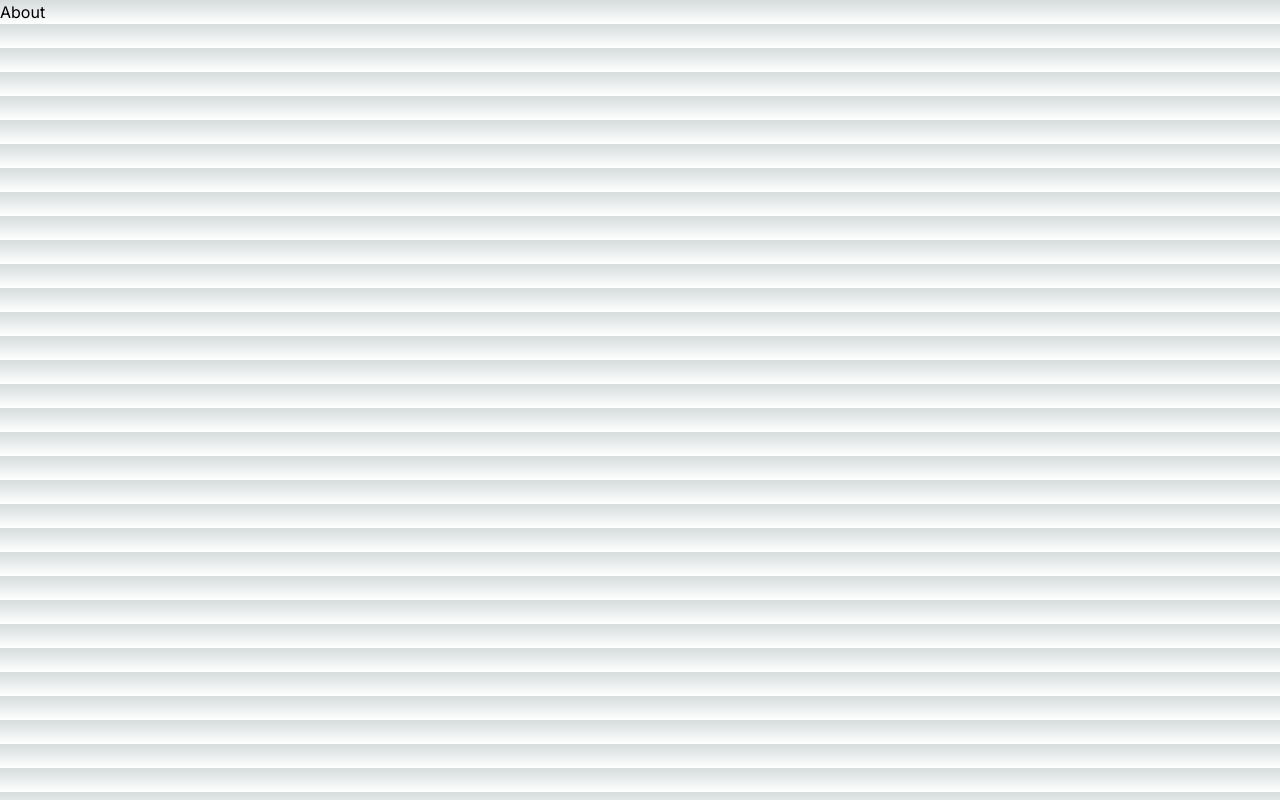
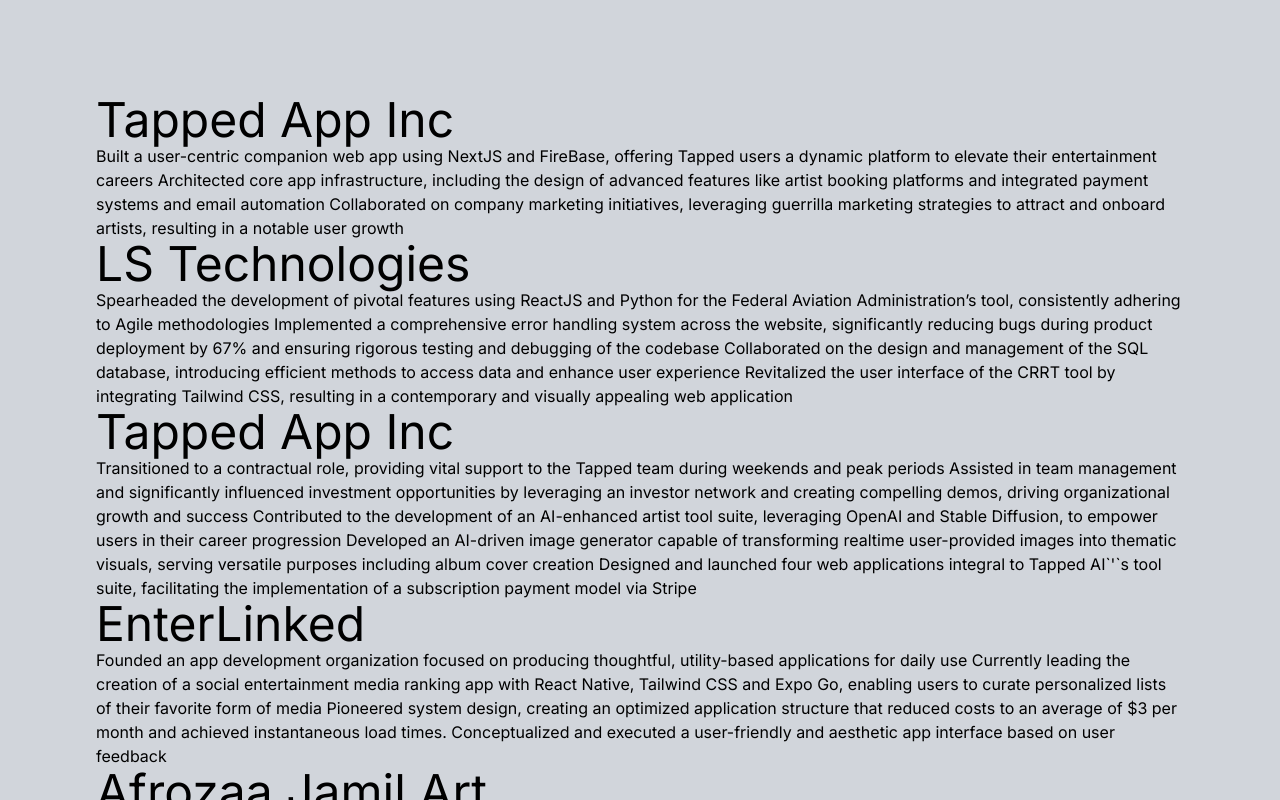
Before and after one commit to ArmaanJH/Armaan-Hossain, a Next.js app: page /work in a window 1280 px wide. Built offline with nearby package versions, Linux system fonts and the light colour scheme.

Commit message:
fixing stuff with contact and starting work on the my work page

```diff
--- a/src/app/components/contactForm.tsx
+++ b/src/app/components/contactForm.tsx
@@ -1,46 +1,55 @@
 import { motion } from 'framer-motion';
+import { useState } from 'react';
 
 type ContactFormProps = {
   onClose: () => void;
-}
+  className?: string;
+};
 
-export default function ContactForm({ onClose }: ContactFormProps) {
+export default function ContactForm({ onClose, className }: ContactFormProps) {
+  const [email, setEmail] = useState('');
+  const [message, setMessage] = useState('');
+
   return (
     <motion.div
       initial={{ opacity: 0 }}
       animate={{ opacity: 1 }}
       exit={{ opacity: 0 }}
       transition={{ duration: 0.5 }}
-      className="fixed top-1/2 left-1/2 transform -translate-x-1/2 -translate-y-1/2 bg-white p-6 shadow-lg rounded-lg max-w-lg w-full"
+      className={`fixed top-1/2 left-1/2 transform -translate-x-1/2 -translate-y-1/2 bg-gray-700 p-6 shadow-lg rounded-lg max-w-lg h-1/2 w-full z-50 ${className}`} // Apply className here
     >
-      <h2 className="text-xl font-bold mb-4">Contact Me</h2>
-      <form>
+      <form className='h-full flex flex-col'>
         <div className="mb-4">
-          <label className="block text-sm font-medium text-gray-700">Email</label>
+          <label className="block text-sm font-medium text-white">Email</label>
           <input
             type="email"
-            className="mt-1 p-2 block w-full border border-gray-300 rounded-md"
+            value={email}
+            onChange={(e) => setEmail(e.target.value)}
+            className="mt-1 p-2 block text-black w-full border border-gray-300 rounded-md"
             required
           />
         </div>
-        <div className="mb-4">
-          <label className="block text-sm font-medium text-gray-700">Message</label>
+        <div className="mb-4 flex-grow">
+          <label className="block text-sm font-medium text-white">Message</label>
           <textarea
-            className="mt-1 p-2 block w-full border border-gray-300 rounded-md"
-            rows={4}
+            value={message}
+            onChange={(e) => setMessage(e.target.value)}
+            className="mt-1 p-2 block text-black w-full border border-gray-300 rounded-md h-full"
             required
           ></textarea>
         </div>
-        <button type="submit" className="bg-blue-500 text-white px-4 py-2 rounded-md">
+        <div className='flex-shrink-0 flex flex-row'>
+          <button type="submit" className="bg-gray-500 font-bold w-1/2 text-white px-2 py-2 rounded-md">
             Send
           </button>
           <button
             type="button"
             onClick={onClose}
-          className="ml-4 bg-gray-500 text-white px-4 py-2 rounded-md"
+            className="ml-4 bg-red-400 font-bold w-1/2 text-white px-2 py-2 rounded-md"
           >
             Cancel
           </button>
+        </div>
       </form>
     </motion.div>
   );
--- a/src/app/page.tsx
+++ b/src/app/page.tsx
@@ -3,7 +3,7 @@
 import Link from "next/link";
 import { useState } from 'react';
 import ContactForm from "./components/contactForm";
-import { AnimatePresence } from "framer-motion";
+import { AnimatePresence, motion } from "framer-motion";
 
 export default function Home() {
   const [isFormVisible, setFormVisible] = useState(false);
@@ -66,6 +66,8 @@
               <p className="text-white text-center md:text-right text-4xl sm:text-6xl md:text-7xl font-bold leading-tight transition-transform transform hover:scale-105">ABOUT</p>
             </Link>
           </div>
+
+          {/*Contact Form Section*/}
           <div className="w-full mt-4">
             <p
               onClick={() => setFormVisible(true)}
@@ -74,11 +76,23 @@
                 CONTACT ME
             </p>
           </div>
+
+          {/* Contact Form Overlay */}
           <AnimatePresence>
             {isFormVisible && (
-              <ContactForm
-                onClose={() => setFormVisible(false)}
-              />
+              <>
+                <motion.div
+                  className="fixed inset-0 bg-black/50 backdrop-blur-lg z-40"
+                  initial={{ opacity: 0 }}
+                  animate={{ opacity: 1 }}
+                  exit={{ opacity: 0 }}
+                  transition={{ duration: 0.5 }}
+                ></motion.div>
+                <ContactForm
+                  onClose={() => setFormVisible(false)}
+                  className="z-50"
+                />
+              </>
             )}
           </AnimatePresence>
         </div>
--- a/src/app/work/page.tsx
+++ b/src/app/work/page.tsx
@@ -1,5 +1,35 @@
 export default function Work(){
   return (
-    <p>About</p>
+    <main className="relative flex flex-col md:flex-row min-h-screen min-w-screen h-screen p-6 md:p-24 bg-gray-300 overflow-hidden">
+      <div>
+        <h1 className="text-5xl">Tapped App Inc</h1>
+        <p>Built a user-centric companion web app using NextJS and FireBase, offering Tapped users a dynamic platform to elevate their entertainment careers
+Architected core app infrastructure, including the design of advanced features like artist booking platforms and integrated payment systems and email automation
+Collaborated on company marketing initiatives, leveraging guerrilla marketing strategies to attract and onboard artists, resulting in a notable user growth
+        </p>
+        <h1 className="text-5xl">LS Technologies</h1>
+        <p>Spearheaded the development of pivotal features using ReactJS and Python for the Federal Aviation Administration’s tool, consistently adhering to Agile methodologies
+Implemented a comprehensive error handling system across the website, significantly reducing bugs during product deployment by 67%  and ensuring rigorous testing and debugging of the codebase
+Collaborated on the design and management of the SQL database, introducing efficient methods to access data and enhance user experience
+Revitalized the user interface of the CRRT tool by integrating Tailwind CSS, resulting in a contemporary and visually appealing web application
+        </p>
+        <h1 className="text-5xl">Tapped App Inc</h1>
+        <p>
+        Transitioned to a contractual role, providing vital support to the Tapped team during weekends and peak periods
+Assisted in team management and significantly influenced investment opportunities by leveraging an investor network and creating compelling demos, driving organizational growth and success
+Contributed to the development of an AI-enhanced artist tool suite, leveraging OpenAI and Stable Diffusion, to empower users in their career progression
+Developed an AI-driven image generator capable of transforming realtime user-provided images into thematic visuals, serving versatile purposes including album cover creation
+Designed and launched four web applications integral to Tapped AI`&apos;`s tool suite, facilitating the implementation of a subscription payment model via Stripe
+        </p>
+        <h1 className="text-5xl">EnterLinked</h1>
+        <p>
+        Founded an app development organization focused on producing thoughtful, utility-based applications for daily use
+Currently leading the creation of a social entertainment media ranking app with React Native, Tailwind CSS and Expo Go, enabling users to curate personalized lists of their favorite form of media
+Pioneered system design, creating an optimized application structure that reduced costs to an average of $3 per month and achieved instantaneous load times.
+Conceptualized and executed a user-friendly and aesthetic app interface based on user feedback
+        </p>
+        <h1 className="text-5xl">Afrozaa Jamil Art</h1>
+      </div>
+    </main>
   )
 }
```
Lines whose indentation alone changed are shown as unchanged.
